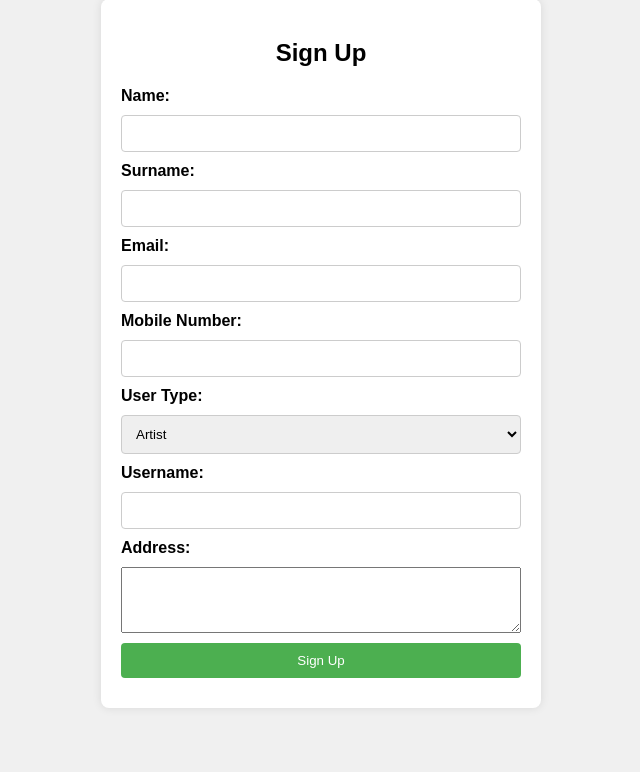
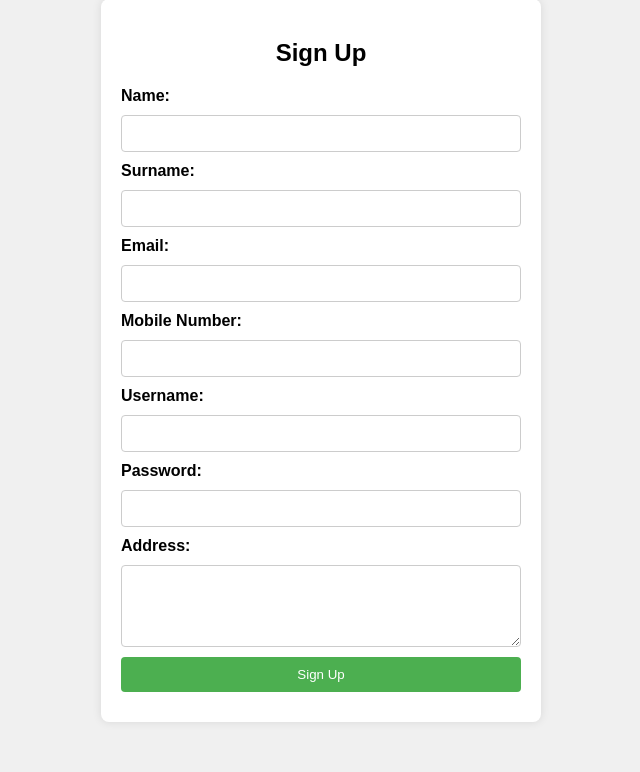
Before and after one commit to lakshya161019/ArtisticGallery, a Flask app: page /signup in a window 1280 px wide. Shown: the part 51-823 px from the top of the page, without its empty margins (319-959 px from the left). Before the commit the page ends 759 px from the top, so only its background shows below. Run offline with Flask 3, Linux system fonts and the light colour scheme.

Commit message:
Everything Working

```diff
--- a/app.py
+++ b/app.py
@@ -1,90 +1,86 @@
 from flask import Flask, render_template, request, redirect, url_for, flash
 from werkzeug.security import check_password_hash, generate_password_hash
-import cryptography
-from models import User, Session, UserTypes, UserDetails
+from models import User, Session, UserDetails
 
 app = Flask(__name__)
 app.secret_key = 'your_secret_key'
+
 
 @app.route('/')
 def home():
     return render_template('home.html')
 
-@app.route('/login')
+
+@app.route('/login', methods=['GET', 'POST'])
 def login():
+    if request.method == 'POST':
+        username = request.form.get('username')
+        password = request.form.get('password')
+        session = Session()
+
+        user = session.query(User).filter_by(username=username).first()
+        session.close()
+
+        if user and check_password_hash(user.password, password):
+            return redirect(url_for('home'))
+        else:
+            flash('Invalid username or password', 'error')
+            return redirect(url_for('login'))
+
     return render_template('login.html')
 
-@app.route('/login', methods=['POST'])
-def login_post():
-    username = request.form.get('username')
-    password = request.form.get('password')
-    session = Session()
 
-    user = session.query(User).filter_by(username=username).first()
-    session.close()
+@app.route('/signup', methods=['GET', 'POST'])
+def signup():
+    if request.method == 'POST':
+        username = request.form.get('username')
+        password = request.form.get('password')
+        name = request.form.get('name')
+        surname = request.form.get('surname')
+        email = request.form.get('email')
+        mobile_number = request.form.get('mobile_number')
+        address = request.form.get('address')
 
-    if user and check_password_hash(user.password, password):
-        return redirect(url_for('home'))
-    else:
-        flash('Invalid username or password')
+        if not password:
+            flash('Password is required', 'error')
+            return redirect(url_for('signup'))
+
+        session = Session()
+
+        existing_user = session.query(User).filter_by(username=username).first()
+        existing_email = session.query(UserDetails).filter_by(email=email).first()
+
+        if existing_user:
+            flash('Username already exists', 'error')
+            session.close()
+            return redirect(url_for('signup'))
+
+        if existing_email:
+            flash('Email already exists', 'error')
+            session.close()
+            return redirect(url_for('signup'))
+
+        new_user = User(username=username, password=generate_password_hash(password))
+        session.add(new_user)
+        session.commit()
+
+        new_user_details = UserDetails(
+            user_id=new_user.id,
+            name=name,
+            surname=surname,
+            email=email,
+            mobile_number=mobile_number,
+            address=address
+        )
+        session.add(new_user_details)
+        session.commit()
+        session.close()
+
+        flash('User registered successfully', 'success')
         return redirect(url_for('login'))
 
-@app.route('/signup')
-def signup():
     return render_template('signup.html')
 
-@app.route('/signup', methods=['POST'])
-def signup_post():
-    username = request.form.get('username')
-    password = request.form.get('password')
-    name = request.form.get('name')
-    surname = request.form.get('surname')
-    email = request.form.get('email')
-    mobile_number = request.form.get('mobile_number')
-    address = request.form.get('address')
-    user_type_name = request.form.get('user_type')
-
-    session = Session()
-
-    existing_user = session.query(User).filter_by(username=username).first()
-    existing_email = session.query(UserDetails).filter_by(email=email).first()
-
-    if existing_user:
-        flash('Username already exists')
-        session.close()
-        return redirect(url_for('signup'))
-
-    if existing_email:
-        flash('Email already exists')
-        session.close()
-        return redirect(url_for('signup'))
-
-    user_type = session.query(UserTypes).filter_by(type_name=user_type_name).first()
-    if not user_type:
-        user_type = UserTypes(type_name=user_type_name)
-        session.add(user_type)
-        session.commit()
-
-    new_user = User(username=username, password=generate_password_hash(password))
-    session.add(new_user)
-    session.commit()
-
-    new_user_details = UserDetails(
-        user_id=new_user.id,
-        name=name,
-        surname=surname,
-        email=email,
-        mobile_number=mobile_number,
-        address=address,
-        user_type_id=user_type.id
-
-    )
-    session.add(new_user_details)
-    session.commit()
-    session.close()
-
-    flash('User registered successfully')
-    return redirect(url_for('login'))
 
 if __name__ == '__main__':
     app.run(debug=True)
--- a/templates/signup.html
+++ b/templates/signup.html
@@ -33,7 +33,8 @@
         input[type="text"],
         input[type="email"],
         input[type="tel"],
-        select {
+        input[type="password"],
+        textarea {
             width: 100%;
             padding: 10px;
             border: 1px solid #ccc;
@@ -71,16 +72,13 @@
             <input type="email" id="email" name="email" required>
 
             <label for="mobile">Mobile Number:</label>
-            <input type="tel" id="mobile" name="mobile" required>
-
-            <label for="userType">User Type:</label>
-            <select id="userType" name="userType" required>
-                <option value="artist">Artist</option>
-                <option value="other">Other User</option>
-            </select>
+            <input type="tel" id="mobile" name="mobile_number" required>
 
             <label for="username">Username:</label>
             <input type="text" id="username" name="username" pattern=".{8,20}" title="Username must be between 8 and 20 characters" required>
+
+            <label for="password">Password:</label>
+            <input type="password" id="password" name="password" required>
 
             <label for="address">Address:</label>
             <textarea id="address" name="address" rows="4" required></textarea>
```
Also changed, not shown: add_user.py (+33 -6 lines), models.py (+3 -14 lines).
